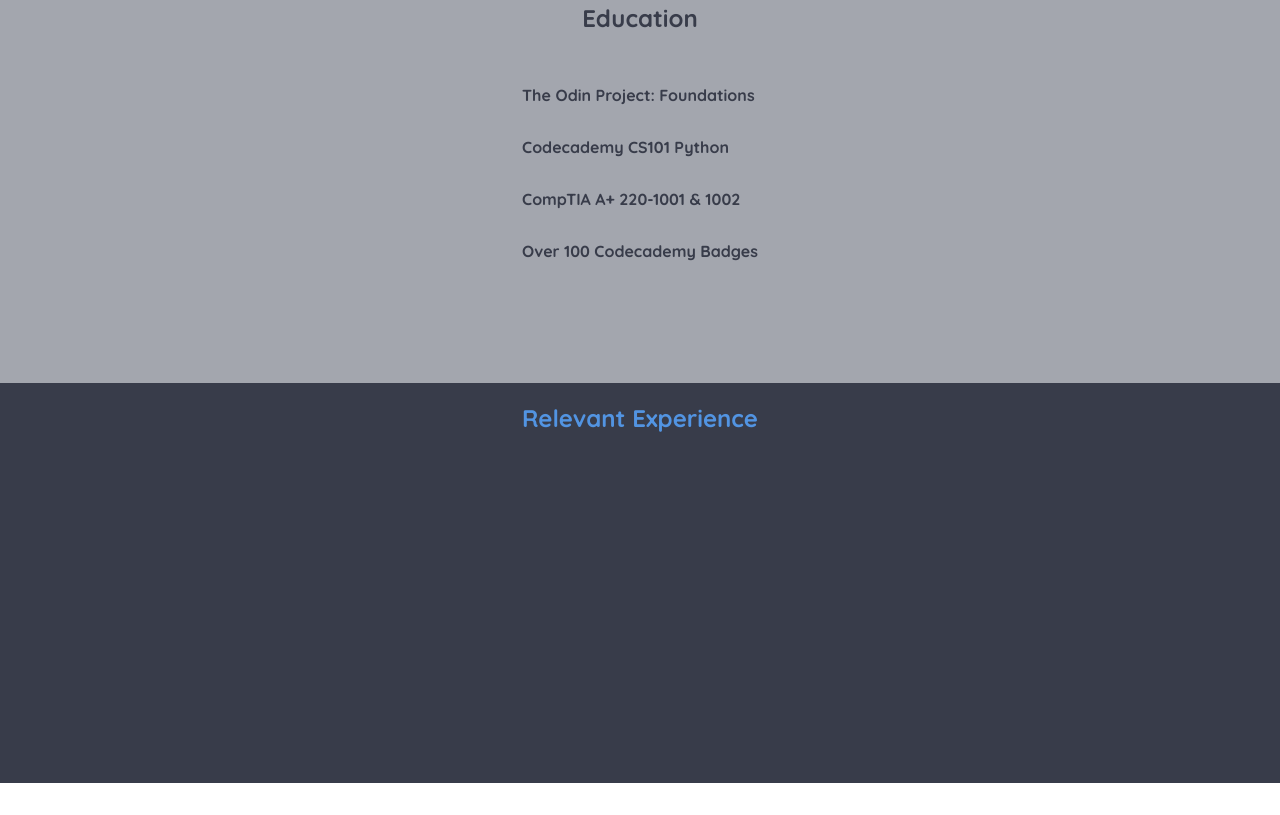
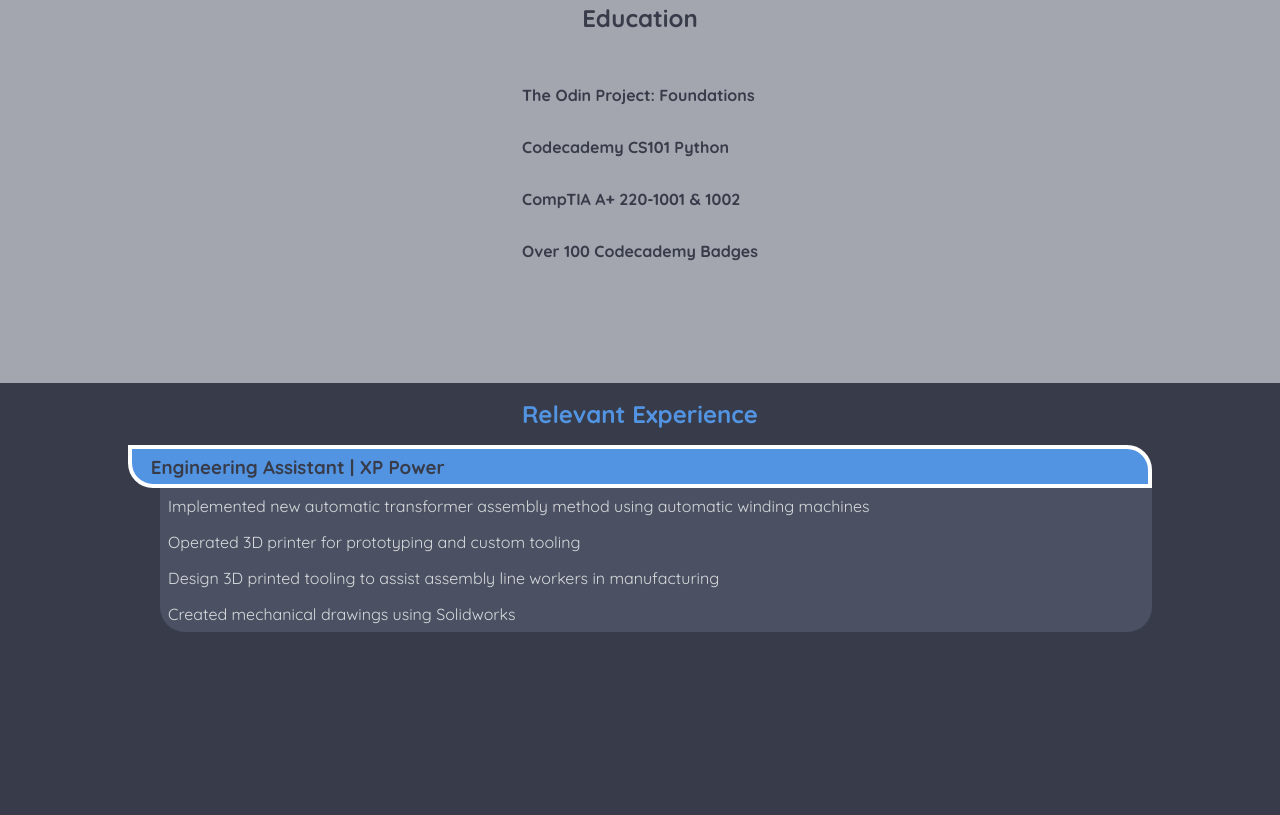
Before and after one commit to JosephRDoherty/DohertySoftware-Website, a plain HTML site: page pages/joseph.html in a window 1280 px wide. Shown: the part 1617-2432 px from the top of the page. Before the commit the page ends 2400 px from the top, so only its background shows below. Drawn offline with Linux system fonts and the light colour scheme.

Commit message:
Add Experience Section

```diff
--- a/pages/joesitestyles.css
+++ b/pages/joesitestyles.css
@@ -216,13 +216,61 @@
 }
 
 .experience {
+    display: flex;
+    flex-direction: column;
+    align-items: center;
     background-color: #383c4a;
-
     width: 100%;
-    height: 50vh;
+    min-height: 50vh;
+    margin: 0px;
+    padding: 0px;
+    padding-top: 1em;
+    padding-bottom: 1em;
 }
 
 .experience h2 {
+    margin: 0px;
+    padding: 0px;
     color: #5294e2;
     text-align: center;
 }
+
+.jobtitle {
+    margin: 0px;
+    margin-top: 1em;
+    padding: 0px;
+    width: 80vw;
+
+}
+
+.jobtitle h3 {
+    margin: 0px;
+    padding: .3em;
+    padding-left: 1em;
+    border: 4px solid white;
+    border-top-right-radius: 25px;
+    border-bottom-left-radius: 25px;
+    transition: all 0.2s;
+    color: #383c4a;
+    background-color: #5294e2;
+}
+
+.jobdescription {
+    margin: 0px;
+    margin-left: 2em;
+    padding: .5em;
+    background-color: #4b5162;
+    color: #d7d9dc;
+    border-bottom-left-radius: 25px;
+    border-bottom-right-radius: 25px;
+}
+
+.jobdescription ul {
+    padding: 0px;
+    margin: 0px;
+    display: flex;
+    flex-direction: column;
+    gap: 1em;
+    text-decoration: none;
+    list-style: none;
+}
--- a/pages/joseph.html
+++ b/pages/joseph.html
@@ -60,6 +60,17 @@
 
     <div class="experience">
         <h2>Relevant Experience</h2>
+        <div class="jobtitle">
+            <h3>Engineering Assistant | XP Power</h3>
+            <div class="jobdescription">
+                <ul>
+                    <li>Implemented new automatic transformer assembly method using automatic winding machines</li>
+                    <li>Operated 3D printer for prototyping and custom tooling</li>
+                    <li>Design 3D printed tooling to assist assembly line workers in manufacturing</li>
+                    <li>Created mechanical drawings using Solidworks</li>
+                </ul>
+            </div>
+        </div>
     </div>
 </body>
 </html>
```
